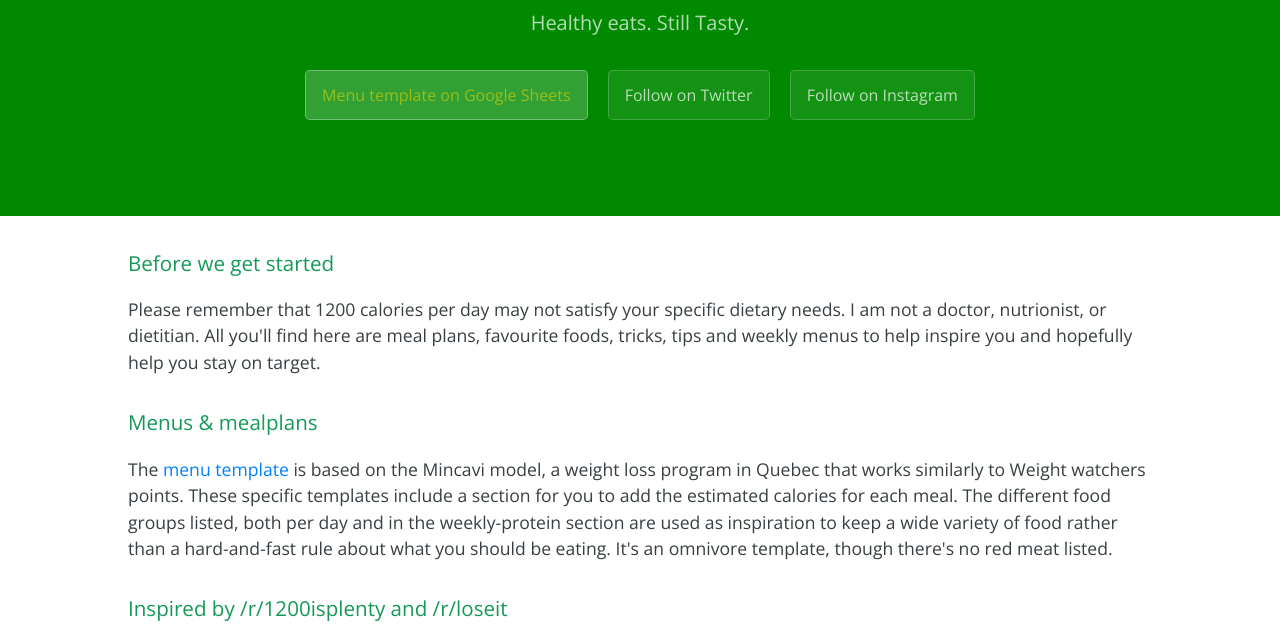
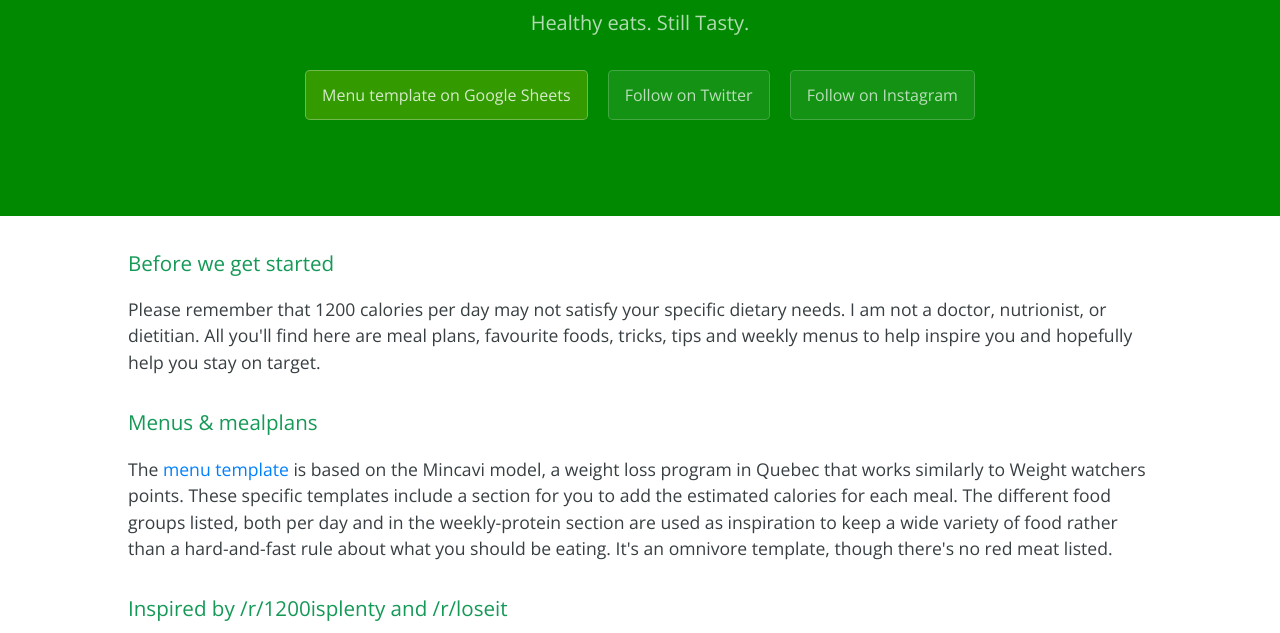
Before and after one commit to Miehrynn/1200cals, a plain HTML site: page index.html in a window 1280 px wide. In both pictures the pointer is over the link "Menu template on Google Sheets". Shown: the part 167-800 px from the top of the page. Drawn offline with nearby package versions, Linux system fonts and the light colour scheme.

Commit message:
Update stylesheet.css

```diff
--- a/stylesheets/stylesheet.css
+++ b/stylesheets/stylesheet.css
@@ -30,9 +30,9 @@ a {
     margin-left: 1rem; }
 
 .btn:hover {
-  color: rgba(255, 222, 0, 0.5);
+  color: rgba(255, 255, 255, 0.8);
   text-decoration: none;
-  background-color: rgba(255, 255, 255, 0.2);
+  background-color: rgba(255, 222, 0, 0.2);
   border-color: rgba(255, 255, 255, 0.3); }
 
 @media screen and (min-width: 64em) {
```
